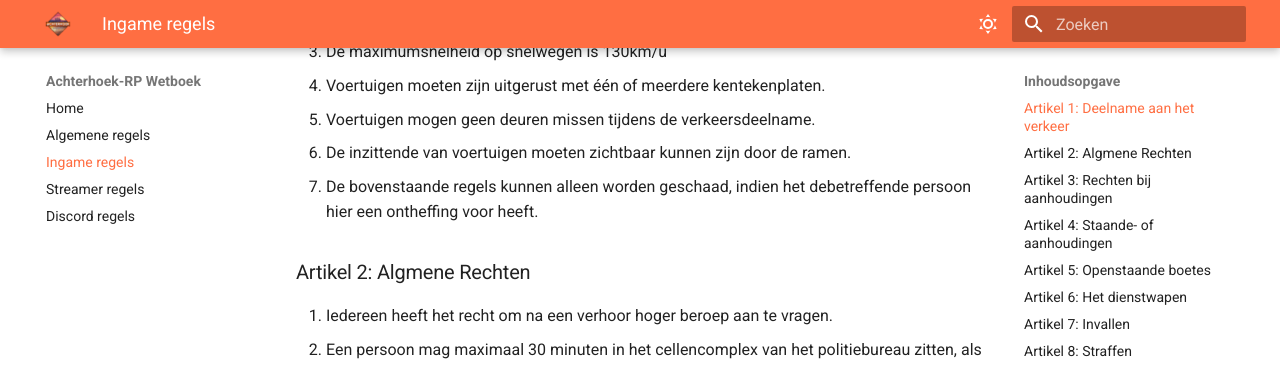
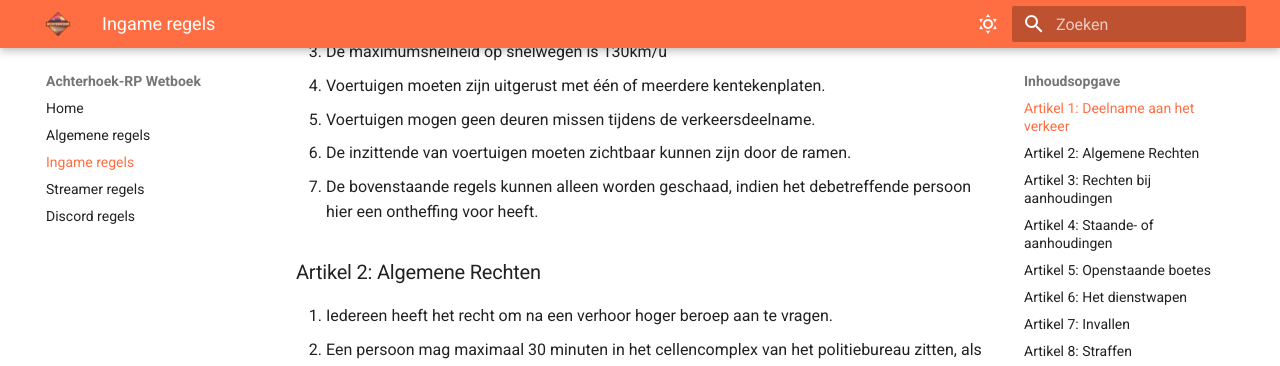
Before and after one commit to Jaccosf/ARP-Wetboek, an MkDocs documentation site: the page built from docs/wetboek.md, in a window 1280 px wide and 900 px high, scrolled down 311 px. Shown: the top 366 px of the window. Built offline with MkDocs 1.6.1 and Material for MkDocs 9.7.7, drawn with Linux system fonts in a browser that asks for light colours.

Commit message:
typfout artikel 2 hersteld

```diff
--- a/docs/wetboek.md
+++ b/docs/wetboek.md
@@ -11,7 +11,7 @@
 6. De inzittende van voertuigen moeten zichtbaar kunnen zijn door de ramen.
 7. De bovenstaande regels kunnen alleen worden geschaad, indien het debetreffende persoon hier een ontheffing voor heeft.
 
-### Artikel 2: Algmene Rechten
+### Artikel 2: Algemene Rechten
 1. Iedereen heeft het recht om na een verhoor hoger beroep aan te vragen.
 2. Een persoon mag maximaal 30 minuten in het cellencomplex van het politiebureau zitten, als er geen uitstel is gemeld aan de verdachte.
 3. Mocht een van de bovenstaande punten niet nageleefd worden, mag de verdachte niet langer vastgehouden worden.
```
